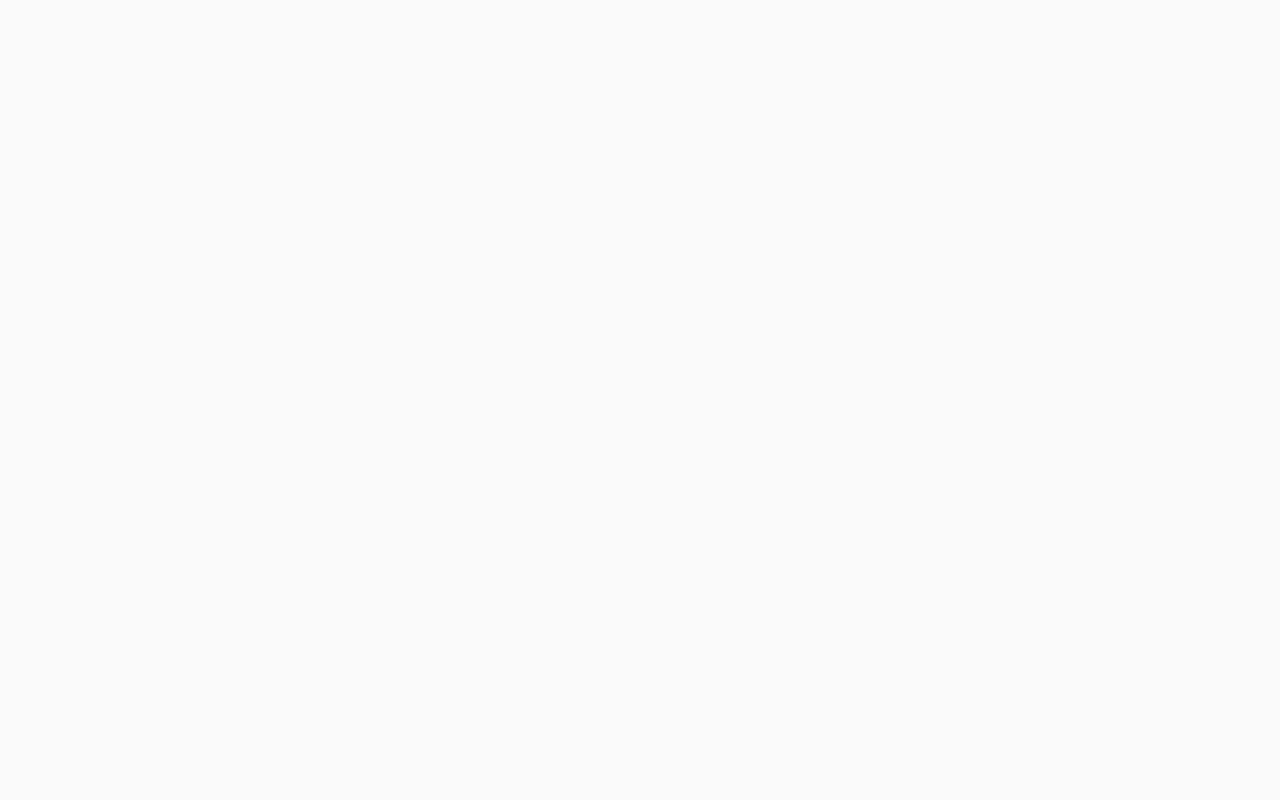
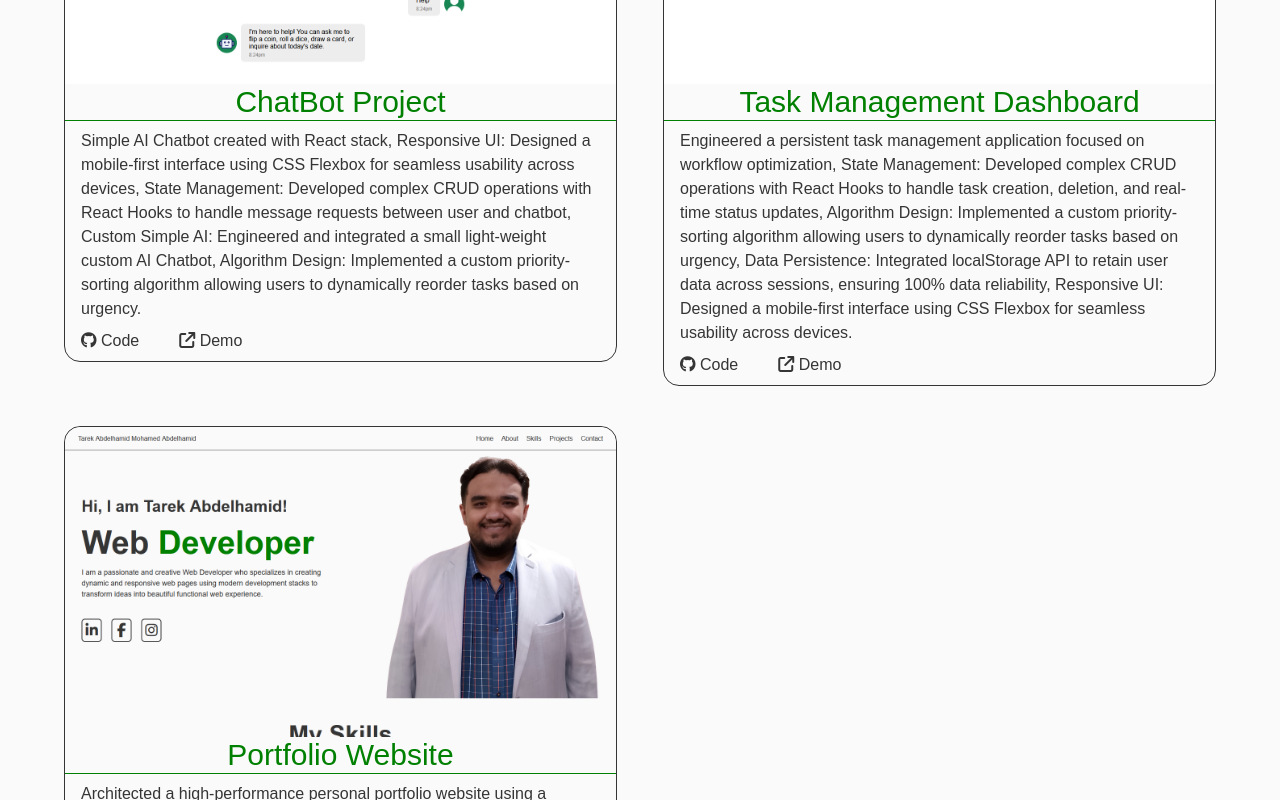
Before and after one commit to BugHunterExtraordinaire/portfolio-website, a React (Vite) app: page / in a window 1280 px wide. Shown: the part 1320-2120 px from the top of the page. Before the commit the page ends 952 px from the top, so only its background shows below. Built offline with nearby package versions, Linux system fonts and the light colour scheme.

Commit message:
Finalize projects section layout and styles

```diff
--- a/src/header/Header.jsx
+++ b/src/header/Header.jsx
@@ -2,7 +2,7 @@ import Navigator from './Navigator.jsx'
 
 export default function Header() {
   return (
-    <header className="flex justify-between w-dvw px-8 py-4 sticky left-0 top-0 h-fit bg-(--main-theme)">
+    <header className="flex border-b border-(--text-color) justify-between w-dvw px-8 py-4 sticky left-0 top-0 h-fit bg-(--main-theme) z-1">
       <p aria-label="Developer Name">Tarek Abdelhamid Mohamed Abdelhamid</p>
       <Navigator />
     </header>
--- a/src/header/Navigator.jsx
+++ b/src/header/Navigator.jsx
@@ -2,7 +2,7 @@ import './Navigator.css'
 
 export default function Navigator() {
   return (
-    <nav className="w-fit">
+    <nav className="w-fit" aria-label='Webpage navigation'>
       <ul className="flex flex-row justify-evenly gap-5 ">
         <li className="link-animation"><a href="#home">Home</a></li>
         <li className="link-animation"><a href="#about">About</a></li>
--- a/src/main-content/Projects.jsx
+++ b/src/main-content/Projects.jsx
@@ -1,9 +1,20 @@
 import Project from './projects-components/Project.jsx'
+import { projects } from './projects-components/ProjectsArray.jsx'
 
 export default function Projects() {
   return (
-    <article aria-label='My Projects'>
-
+    <article aria-label='My Projects'
+      id='projects'
+      className='w-full flex flex-col items-center pt-15'>
+      <h2 className='text-6xl font-bold'>My Projects</h2>
+      <div className='flex flex-wrap gap-10 justify-between w-[90%] pt-5'>
+        {projects.map(project => <Project key={project.id}
+          name={project.name}
+          siteUrl={project.siteUrl}
+          imageUrl={project.imageUrl}
+          description={project.description}
+          gitHubUrl={project.gitHubUrl} />)}
+      </div>
     </article>
   );
 }
--- a/src/main-content/projects-components/Project.jsx
+++ b/src/main-content/projects-components/Project.jsx
@@ -1,7 +1,38 @@
-export default function Project() {
+import { useRef } from "react";
+
+
+export default function Project( {name, siteUrl, imageUrl, description, gitHubUrl} ) {
+  const imageRef = useRef(null);
+
+  const handleMouseHoverIn = () => {
+    imageRef.current.classList.add("transform-[scale(1.05)]");
+  };
+  const handleMouseHoverOut = () => {
+    imageRef.current.classList.remove("transform-[scale(1.05)]")
+  }
+
   return (
-    <section>
-
+    <section className="w-[48%] h-fit flex flex-col border rounded-2xl overflow-hidden"
+             onMouseOver={handleMouseHoverIn}
+             onMouseLeave={handleMouseHoverOut}>
+      <div className="overflow-hidden">
+        <img src={imageUrl}
+           alt={`Picture of ${name}`}
+           ref={imageRef}
+           className="duration-500 ease-in-out rounded-t-2xl overflow-hidden"/>
+      </div>
+      <h3 className="text-3xl text-center text-(--theme-color) border-b">{name}</h3>
+      <p className="px-4 py-2">{description}</p>
+      <nav aria-label={`Demo and GitHub links for ${name}`} className="w-full">
+        <ul className="flex gap-10 pl-4 pb-2">
+          <li><a href={gitHubUrl}
+                 target="_blank"
+                 className="hover:text-(--theme-color) duration-100 ease-in"><i class="fa-brands fa-github" /> Code</a></li>
+          <li><a href={siteUrl}
+                 target="_blank"
+                 className="hover:text-(--theme-color) duration-100 ease-in"><i class="fa-solid fa-arrow-up-right-from-square" /> Demo</a></li>
+        </ul>
+      </nav>
     </section>
   );
 }
--- /dev/null
+++ b/src/main-content/projects-components/ProjectsArray.jsx
@@ -0,0 +1,54 @@
+import chatBotProject from '../../assets/Chatbot-project.png'
+import taskManagementProject from '../../assets/task-management-project.png'
+import portfolioProject from '../../assets/portfolio-project.png'
+
+export const projects = [
+  {
+    id: crypto.randomUUID(),
+    name: "ChatBot Project",
+    siteUrl: "https://chatbot-project-delta-dun.vercel.app/",
+    imageUrl: chatBotProject,
+    description: `Simple AI Chatbot created with React stack,
+
+Responsive UI: Designed a mobile-first interface using CSS Flexbox for seamless usability across devices,
+
+State Management: Developed complex CRUD operations with React Hooks to handle message requests between user and chatbot,
+
+Custom Simple AI: Engineered and integrated a small light-weight custom AI Chatbot,
+
+Algorithm Design: Implemented a custom priority-sorting algorithm allowing users to dynamically reorder tasks based on urgency.`,
+    gitHubUrl: "https://github.com/BugHunterExtraordinaire/chatbot-project.git"
+  },
+  {
+    id: crypto.randomUUID(),
+    name: "Task Management Dashboard",
+    siteUrl: "https://to-do-list-project-ten-chi.vercel.app/",
+    imageUrl: taskManagementProject,
+    description: `Engineered a persistent task management application focused on workflow optimization,
+
+State Management: Developed complex CRUD operations with React Hooks to handle task creation, deletion, and real-time status updates,
+
+Algorithm Design: Implemented a custom priority-sorting algorithm allowing users to dynamically reorder tasks based on urgency,
+
+Data Persistence: Integrated localStorage API to retain user data across sessions, ensuring 100% data reliability,
+
+Responsive UI: Designed a mobile-first interface using CSS Flexbox for seamless usability across devices.`,
+    gitHubUrl: "https://github.com/BugHunterExtraordinaire/to-do-list-project.git"
+  },
+  {
+    id: crypto.randomUUID(),
+    name: "Portfolio Website",
+    siteUrl: "/",
+    imageUrl: portfolioProject,
+    description: `Architected a high-performance personal portfolio website using a modern React ecosystem to demonstrate technical proficiency,
+
+    Component Architecture: Built a modular React application using reusable functional components to ensure scalability and maintainable code structure,
+
+    Styling Engine: Utilized Tailwind CSS utility classes to rapidly develop a custom, design-system-compliant interface without writing redundant CSS files,
+
+    Interactive UX: Implemented complex animations and transitions to create a dynamic, engaging user experience without compromising performance,
+
+    Performance Optimization: Achieved a high Lighthouse score by leveraging code-splitting and optimizing asset loading for minimal Time-to-Interactive.`,
+    gitHubUrl: "https://github.com/BugHunterExtraordinaire/portfolio-website.git"
+  }
+]
--- a/src/main-content/projects-components/projects.js
+++ /dev/null
@@ -1,23 +0,0 @@
-export const projects = [
-  {
-    id: crypto.randomUUID(),
-    name: "ChatBot Project",
-    siteUrl: "https://chatbot-project-delta-dun.vercel.app/",
-    imageUrl: "",
-    gitHubUrl: "https://github.com/BugHunterExtraordinaire/chatbot-project.git"
-  },
-  {
-    id: crypto.randomUUID(),
-    name: "Task Management Dashboard",
-    siteUrl: "https://to-do-list-project-ten-chi.vercel.app/",
-    imageUrl: "",
-    gitHubUrl: "https://github.com/BugHunterExtraordinaire/to-do-list-project.git"
-  },
-  {
-    id: crypto.randomUUID(),
-    name: "Portfolio Website",
-    siteUrl: "/",
-    imageUrl: "",
-    gitHubUrl: "https://github.com/BugHunterExtraordinaire/portfolio-website.git"
-  }
-]
```
Also changed, not shown: src/assets/portfolio-project.png (added).
